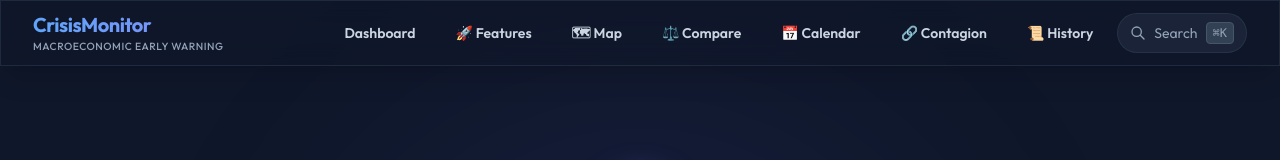
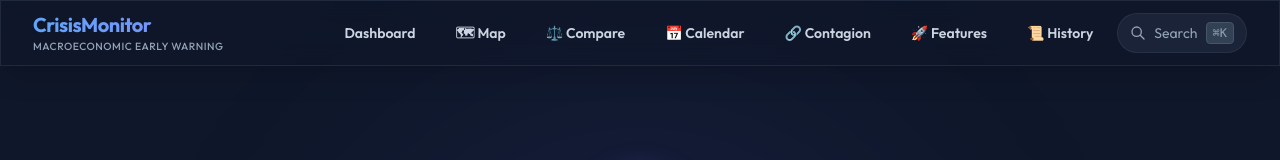
Before and after one commit to Niyant4280/Currency-Crisis, a React (Vite) app in the folder frontend/: page / in a window 1280 px wide. Shown: the top 160 px of the page. Built offline with nearby package versions, Linux system fonts and the light colour scheme; no server answers.

Commit message:
Reposition Features link in Navbar

```diff
--- a/frontend/src/components/Navbar.jsx
+++ b/frontend/src/components/Navbar.jsx
@@ -57,11 +57,11 @@ const Navbar = () => {
 
             <div className="flex items-center space-x-2">
               <NavLink to="/dashboard" className={navItem} end>Dashboard</NavLink>
-              <NavLink to="/features" className={navItem}>🚀 Features</NavLink>
               <NavLink to="/map" className={navItem}>🗺 Map</NavLink>
               <NavLink to="/compare" className={navItem}>⚖️ Compare</NavLink>
               <NavLink to="/calendar" className={navItem}>📅 Calendar</NavLink>
               <NavLink to="/contagion" className={navItem}>🔗 Contagion</NavLink>
+              <NavLink to="/features" className={navItem}>🚀 Features</NavLink>
               <NavLink to="/crisis-history" className={navItem}>📜 History</NavLink>
 
               {/* Search Button */}
```
